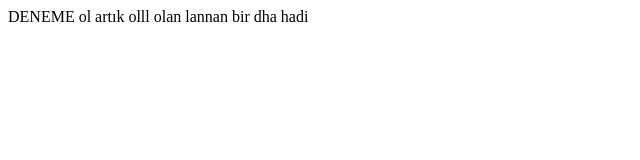
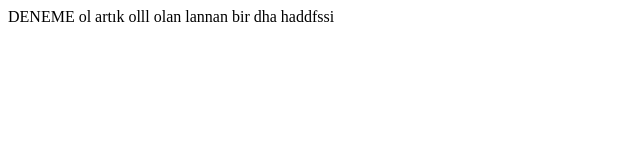
Before and after one commit to karacabugra27/ymg-test, a plain HTML site: page index.html in a window 1280 px wide. Shown: the full height of the page, 0-640 px from the left. Drawn offline with Linux system fonts and the light colour scheme.

Commit message:
asdasdsa

```diff
--- a/index.html
+++ b/index.html
@@ -4,6 +4,6 @@
 </head>
 <body>
     DENEME
-    ol artık olll olan lannan bir dha hadi
+    ol artık olll olan lannan bir dha haddfssi
 </body>
 </html>
```
